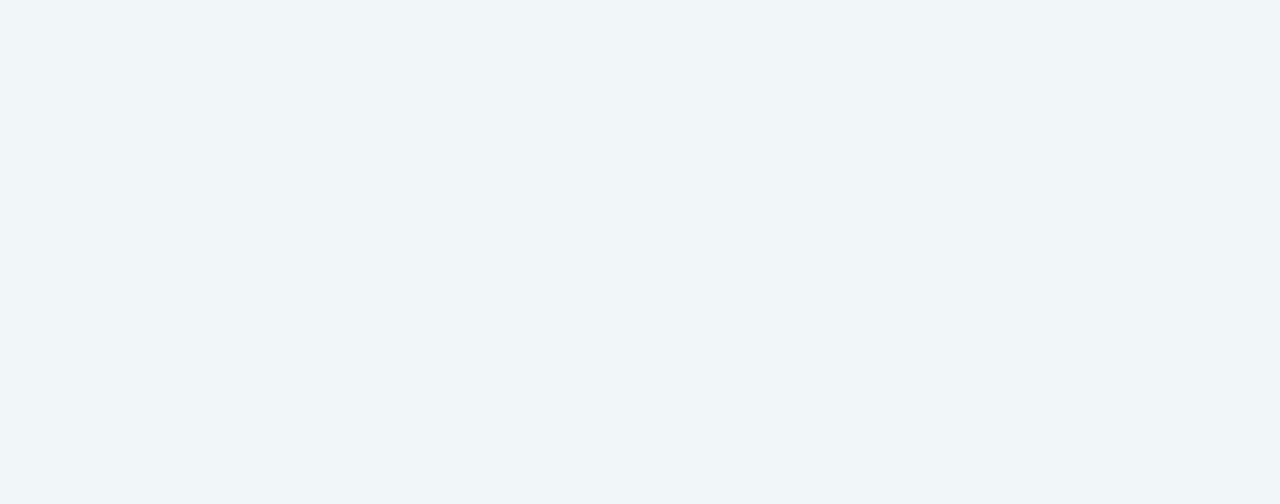
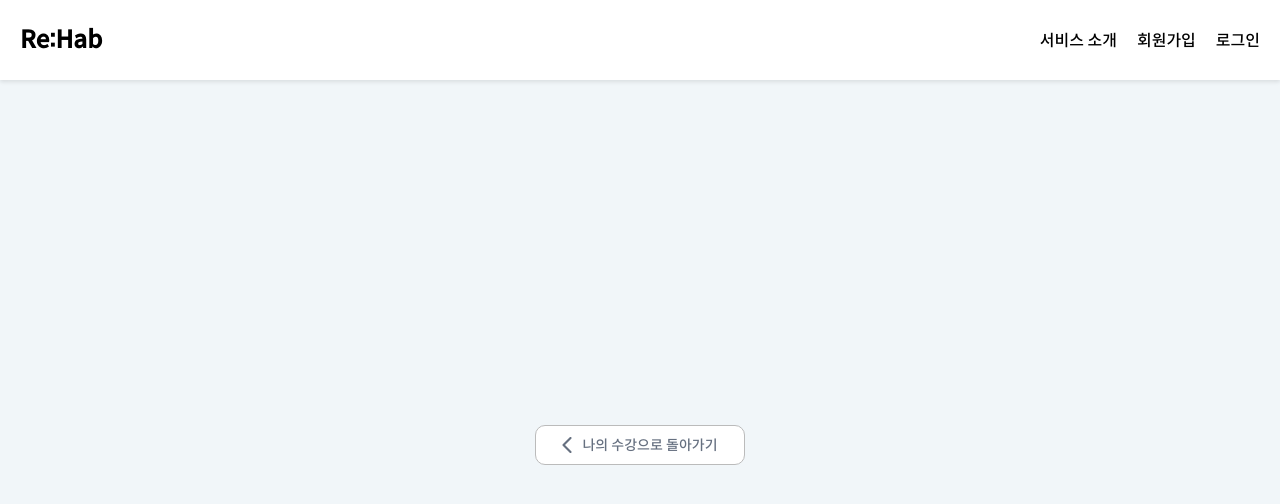
Before and after one commit to sync-without-async/Rehab-FrontEnd, a React (Vite) app: page /useruntactreserve in a window 1280 px wide. Before the commit this address had no page. Shown: the top 504 px of the page. Built offline with nearby package versions, Linux system fonts and the light colour scheme.

Commit message:
Feat: 대시보드로 돌아가기 위한 버튼 공공재 컴포넌트 구현(props 연결)

```diff
--- a/src/App.jsx
+++ b/src/App.jsx
@@ -3,6 +3,7 @@ import LoginPage from "./pages/LoginPage.jsx";
 import SignupPage from "./pages/SignupPage.jsx";
 import MyUserPage from './pages/User/MyUserPage.jsx'
 import DevelopPage from './pages/DevelopPage.jsx';
+import UserUntactReservePage from './pages/User/UserUntactReservePage.jsx'
 import styled from "styled-components";
 import "./App.scss";
 
@@ -20,6 +21,7 @@ function App() {
           <Route path="/signup" element={<SignupPage />} />
           <Route path="/" element={<DevelopPage />} />
           <Route path="/userdash" element={<MyUserPage/>}/>
+          <Route path="/useruntactreserve" element={<UserUntactReservePage/>} />
         </Routes>
       </Container>
     </Router>
--- /dev/null
+++ b/src/components/Button/BackButton.jsx
@@ -0,0 +1,39 @@
+import styled from 'styled-components';
+import PropTypes from 'prop-types';
+import BackIcon from '../../assets/icons/Page-left.png';
+
+const BackButtonContainer = styled.button`
+    width: 210px;
+    height: 40px;
+    background-color: #FFFFFF;
+    border: 1px solid #BBBBBB;
+    border-radius: 10px;
+    display: flex;
+    align-items: center;
+    justify-content: center;
+    padding: 0 15px;
+`;
+
+const BackImage = styled.img`
+    margin-right: 10px;
+`;
+
+const BackText = styled.span`
+    font-size: 14px;
+    color: #667080;
+`;
+
+const BackButton = ({ pageName }) => {
+    return (
+        <BackButtonContainer>
+            <BackImage src={BackIcon} alt="Back" />
+            <BackText>{pageName}으로 돌아가기</BackText>
+        </BackButtonContainer>
+    );
+}
+
+BackButton.propTypes = {
+  pageName: PropTypes.string.isRequired,
+};
+
+export default BackButton;
--- a/src/pages/User/MyUserPage.jsx
+++ b/src/pages/User/MyUserPage.jsx
@@ -27,7 +27,7 @@ const StyledComponentWrapper = styled.div`
   }
 
   &:not(:last-child) {
-    margin-bottom: 28px; // 28px 마진을 추가합니다.
+    margin-bottom: 28px;
   }
 `;
 
--- /dev/null
+++ b/src/pages/User/UserUntactReservePage.jsx
@@ -0,0 +1,32 @@
+import styled from 'styled-components';
+import Header from '../../components/Header/Header';
+import BackButton from "../../components/Button/BackButton";
+
+const PageContainer = styled.div`
+  display: flex;
+  flex-direction: column;
+  height: 100vh;
+`;
+
+const CenteredContainer = styled.div`
+  display: flex;
+  flex-direction: column;
+  justify-content: center;
+  align-items: center;
+  flex: 1;
+  margin-top: 10px;
+`;
+
+const UserUntactReservePage = () => {
+
+  return (
+    <PageContainer>
+      <Header/>
+      <CenteredContainer>
+      <BackButton pageName="나의 수강" />
+      </CenteredContainer>
+    </PageContainer>
+  );
+}
+
+export default UserUntactReservePage;
```
